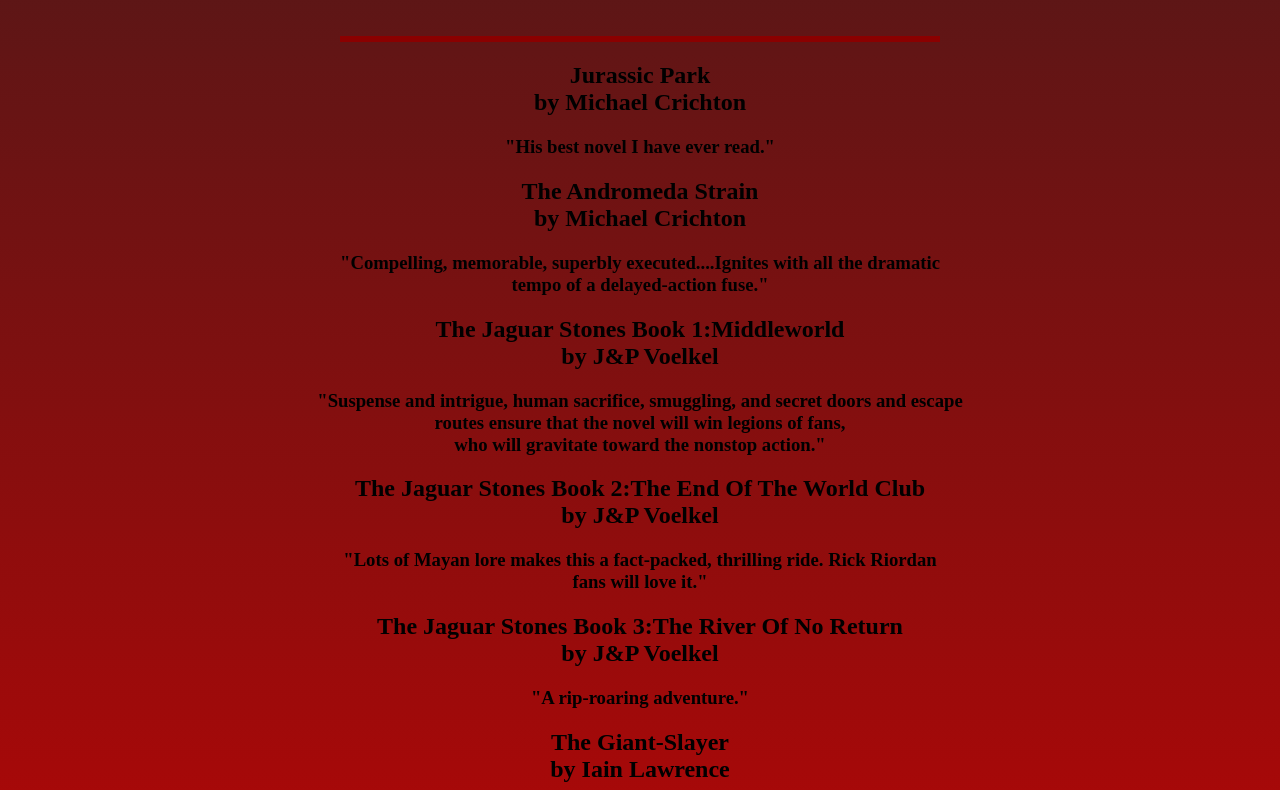
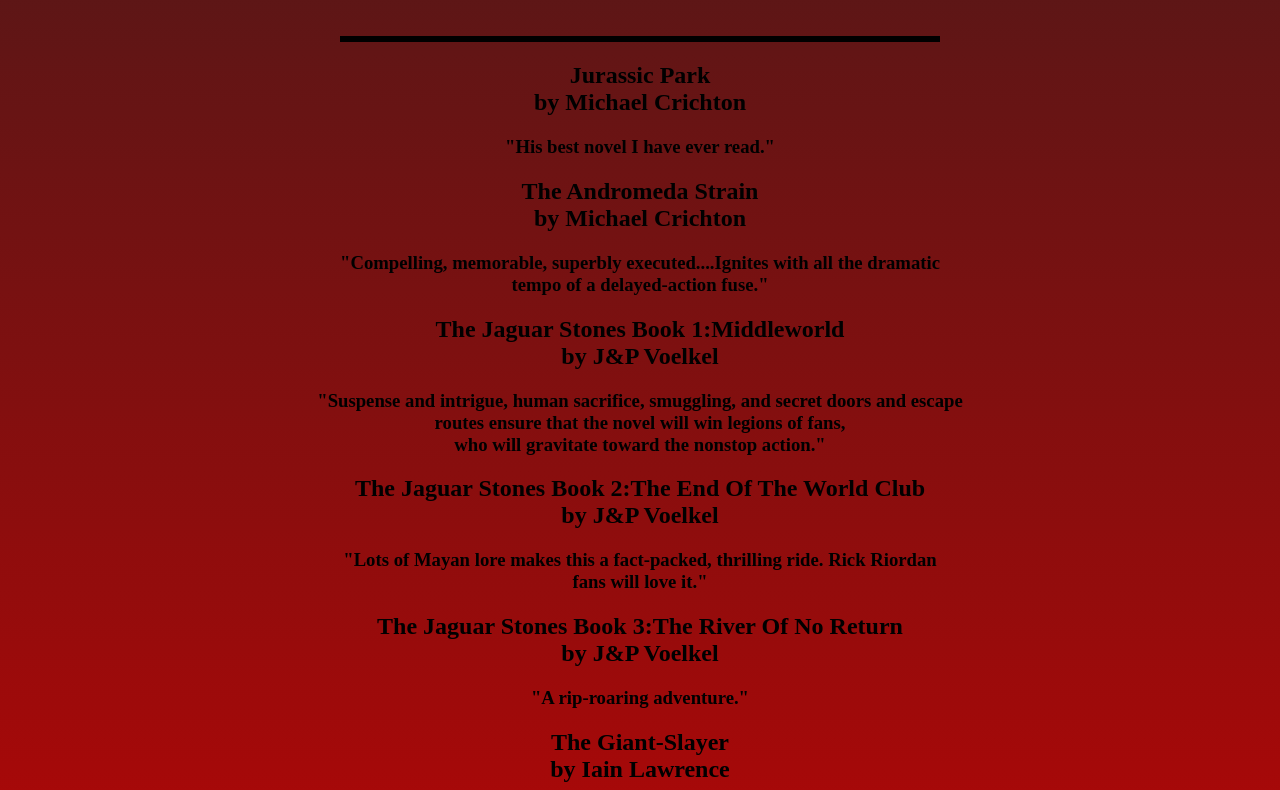
Before and after one commit to blackhole20/about-me, a plain HTML site: page index.html in a window 1280 px wide. Shown: the part 661-1451 px from the top of the page. Drawn offline with Linux system fonts and the light colour scheme; a web font is replaced by a local one.

Commit message:
Add files via upload

```diff
--- a/style.css
+++ b/style.css
@@ -44,7 +44,6 @@ html{
 .line{
     width: 600px;
     height: 6px;
-    background-color: darkred;
-    margin: 8px auto;
+    background-color: black;
     margin: 8px auto;
 }
```
